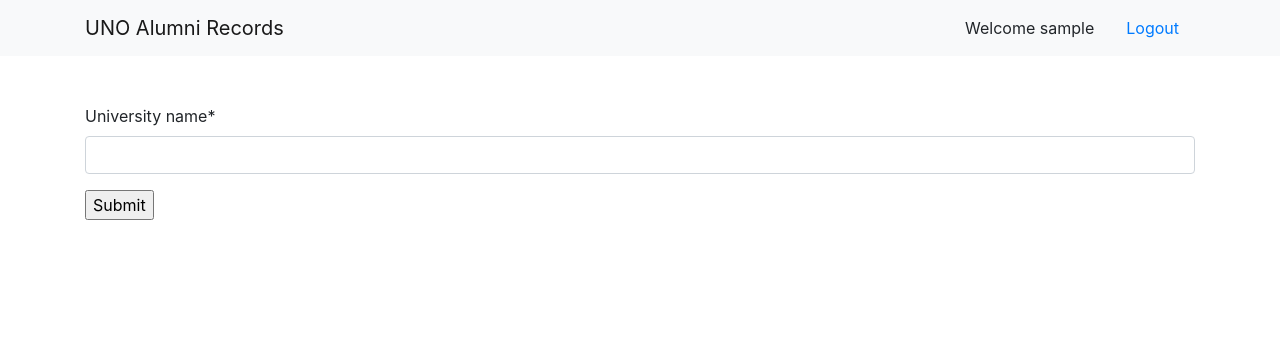
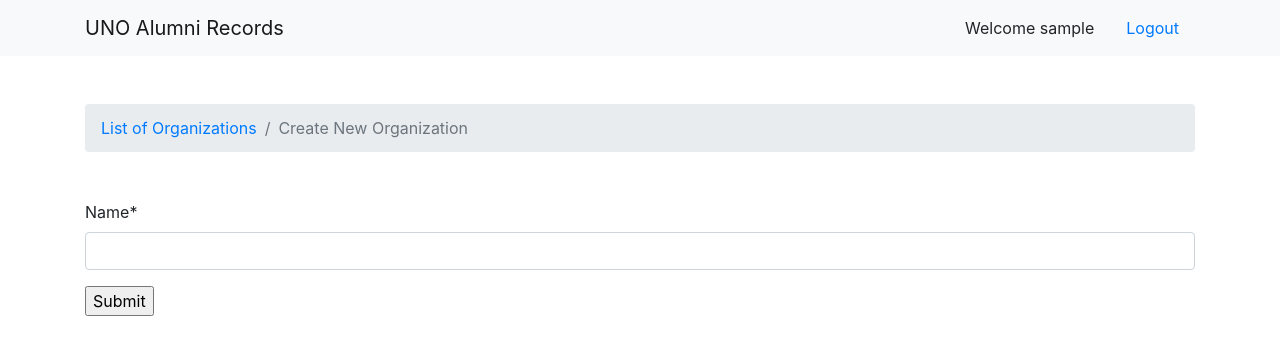
Before and after one commit to kisna72/alumni-email-list, a Django app: page /add_organization/ in a window 1280 px wide. Shown: the top 355 px of the page. Run offline with Django 3.2, Linux system fonts and the light colour scheme; the visitor is signed in with stand-in values (Sample User, id 1); some libraries are stand-ins or nearby versions.

Commit message:
update university model

```diff
--- a/emaillist/models.py
+++ b/emaillist/models.py
@@ -5,10 +5,10 @@ from django_extensions.db.models import TimeStampedModel
 
 # Create your models here.
 class University(TimeStampedModel):
-    university_name = models.CharField(max_length = 250)#Name of the university
+    name = models.CharField(max_length = 250)#Name of the university
 
     def __str__(self):
-        return self.university_name
+        return self.name
 
 class UniversityOwner(TimeStampedModel):
     university = models.ForeignKey(University, on_delete=models.CASCADE)
--- a/emaillist/templates/emaillist/alumni_details_partial.html
+++ b/emaillist/templates/emaillist/alumni_details_partial.html
@@ -13,7 +13,7 @@
 	    	<br>
 	    	Graduation: {{alumni.graduation_month}} | {{alumni.graduation_year}}
 	    </p>
-	    <small>{{alumni.university.university_name}}</small>
+	    <small>{{alumni.university.name}}</small>
 	    {% if not hide_btns %}
 	    <p>
 	    	<a class="btn btn-outline-warning" href="{% url 'edit_alumni' organization.id alumni.id %}">Edit</a>
--- a/emaillist/templates/emaillist/create_organization.html
+++ b/emaillist/templates/emaillist/create_organization.html
@@ -5,6 +5,14 @@
 {% load crispy_forms_tags %}
 
 <div class="container mt-5">
+
+	<nav aria-label="breadcrumb" class="mt-5 mb-5">
+	  <ol class="breadcrumb">
+	    <li class="breadcrumb-item"><a href="/">List of Organizations</a></li>
+	    <li class="breadcrumb-item active" aria-current="page">Create New Organization</li>
+	  </ol>
+	</nav>
+
 	<form action="" method="post">
 	    {% csrf_token %}
 	    {{ form|crispy }}
--- a/emaillist/templates/emaillist/home.html
+++ b/emaillist/templates/emaillist/home.html
@@ -19,7 +19,7 @@
 			<p> You are associated with the Following organization now. Please click on any to see the details. </p>
 			<ul>
 			{% for au in associated_unis %}
-				<li><a href="{% url 'organization_detail' au.id %}">{{au.university.university_name}} </a> </li>
+				<li><a href="{% url 'organization_detail' au.id %}">{{au.university.name}} </a> </li>
 
 			{% endfor %}
 			</ul>
--- a/uno_email_list/settings.py
+++ b/uno_email_list/settings.py
@@ -46,7 +46,7 @@ INSTALLED_APPS = [
 
     #Third Party
     'crispy_forms',
-    'invitations', #If used all-auth must come after all-auth
+    #'invitations', #If used all-auth must come after all-auth
 
 ]
 
--- a/uno_email_list/urls.py
+++ b/uno_email_list/urls.py
@@ -20,6 +20,6 @@ urlpatterns = [
     path('admin/', admin.site.urls),
     path('',include('emaillist.urls')),
     path('accounts/',include('basicauth.urls')),
-    path('invitations/', include('invitations.urls', namespace='invitations')),
+    #path('invitations/', include('invitations.urls', namespace='invitations')),
 
 ]
```
Also changed, not shown: emaillist/migrations/0004_auto_20180213_0517.py (added).
